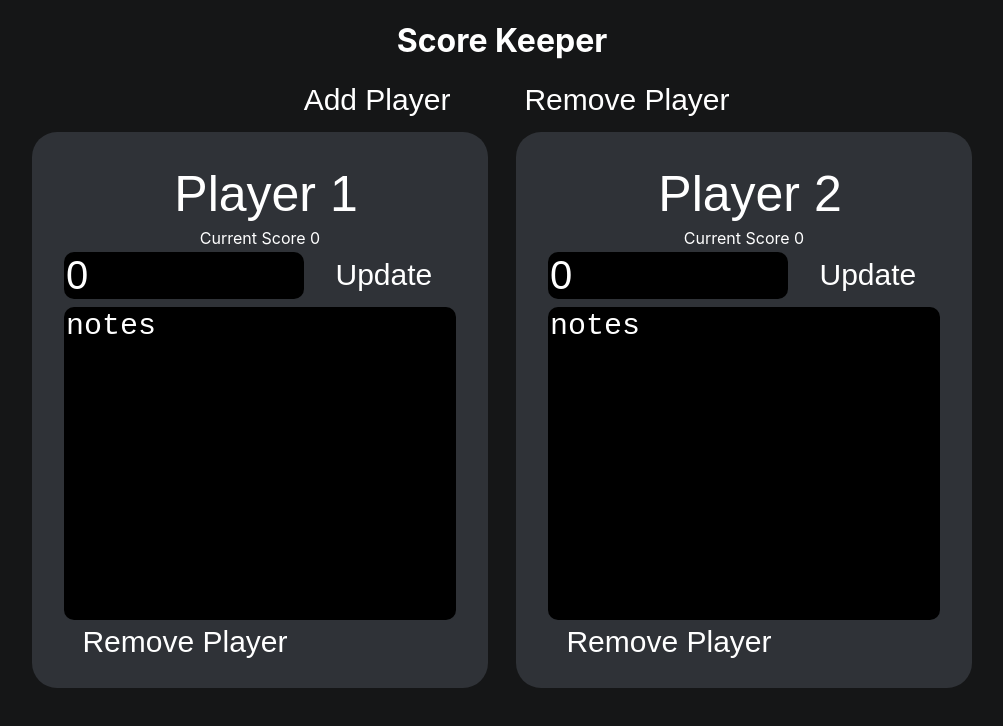
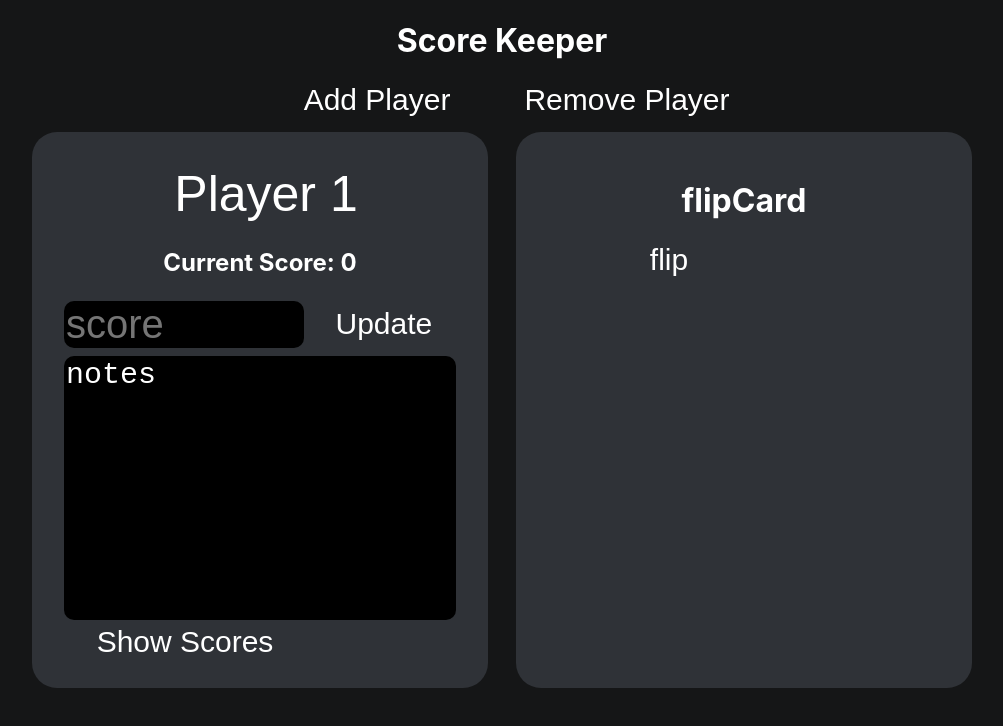
Before and after one commit to CharBar3/scoreKeeper, a React (Create React App) app: page / in a window 1280 px wide. Shown: the top 726 px of the page, without its empty margins (138-1141 px from the left). Built offline with nearby package versions, Linux system fonts and the light colour scheme.

Commit message:
wip: flip card logic/flip card animation

```diff
--- a/src/App.js
+++ b/src/App.js
@@ -8,13 +8,15 @@ function App() {
     const [players, setPlayers] = useState(
         [
             {
+                showBack: false,
                 playerName: "Player 1",
-                playerScore: 0,
+                playerScore: [0],
                 notes: "notes"
             },
             {
+                showBack: true,
                 playerName: "Player 2",
-                playerScore: 0,
+                playerScore: [0],
                 notes: "notes"
             }
         ]
@@ -68,7 +70,7 @@ function App() {
         <button onClick={() => removePlayer()}>Remove Player</button>
       </div>
       <div id='show-players-div'>
-        <PlayerCards players={players} updatePlayer={updatePlayer} removeSpecificPlayer={removeSpecificPlayer} addPlayer={addPlayer} removePlayer={removePlayer}/>
+        <PlayerCards players={players} setPlayers={setPlayers} updatePlayer={updatePlayer} removeSpecificPlayer={removeSpecificPlayer} addPlayer={addPlayer} removePlayer={removePlayer}/>
       </div>
     </div>
   );
--- a/src/components/PlayerCards.js
+++ b/src/components/PlayerCards.js
@@ -1,24 +1,65 @@
 
 
-const PlayerCards = ({ players, updatePlayer, removeSpecificPlayer }) => {
+const PlayerCards = ({ players, setPlayers, updatePlayer, removeSpecificPlayer }) => {
 
     const updateScore = (e, index) => {
-        console.log("update score pressed")
+        e.preventDefault()
+
+        setPlayers(prevState => {
+
+            let newState = prevState
+            console.log(newState[index].playerScore)
+            const updatedScore = newState[index].playerScore[newState[index].playerScore.length-1] + Number(e.target.playerScore.value)
+            newState[index].playerScore.push(updatedScore)
+            return ([...newState])
+        })
     }
 
+    const flipCard = (e, index) => {
+        setPlayers(prevState => {
+
+            let newState = prevState
+
+            if (newState[index].showBack === false) {
+                newState[index].showBack = true
+            } else {
+                newState[index].showBack = false
+            }
+
+
+
+            return (
+                [...prevState]
+            )
+        })
+    }
+
+
+
     let showPlayers = players.map((element, index) => {
-        return (
-            <div key={index} className="player-div">
-                <input className="player-title-input" type="text" name="playerName" value={element.playerName} onChange={(e) => updatePlayer(e, index)}/>
-                <label htmlFor="playerScore">{`Current Score ${element.playerScore}`}</label>
-                <div className="score-input-div">
-                    <input className="player-score-input" type="number" name="playerScore" value={element.playerScore} onChange={(e) => updatePlayer(e, index)}/>
-                    <button onClick={(e) => updateScore(e, index) }>Update</button>
+
+        if (element.showBack === true) {
+            return (
+                <div key={index} className="player-div">
+                    <h1>flipCard</h1>
+                    <button onClick={(e) => flipCard(e, index)}>flip</button>
                 </div>
-                <textarea className="player-notes-input" type="textarea" name="notes" value={element.notes} onChange={(e) => updatePlayer(e, index)}/>
-                <button name={index} onClick={(e) => removeSpecificPlayer(e)}>Remove Player</button>
-            </div>
-        )
+            )
+        } else {
+            return (
+                <div key={index} className="player-div">
+                    <input className="player-title-input" type="text" name="playerName" value={element.playerName} onChange={(e) => updatePlayer(e, index)}/>
+                    <h2>{`Current Score: ${element.playerScore[element.playerScore.length-1]}`}</h2>
+                    <form onSubmit={(e) => updateScore(e, index)} className="score-input-div">
+                        <input className="player-score-input" type="number" name="playerScore" placeholder="score"/>
+                        <button type="submit">Update</button>
+                    </form>
+                    <textarea className="player-notes-input" type="textarea" name="notes" value={element.notes} onChange={(e) => updatePlayer(e, index)}/>
+                    {/* <button name={index} onClick={(e) => removeSpecificPlayer(e)}>Remove Player</button> */}
+                    <button name={index} onClick={(e) => flipCard(e, index)}>Show Scores</button>
+                </div>
+            )
+        }
     })
 
     return (
```
